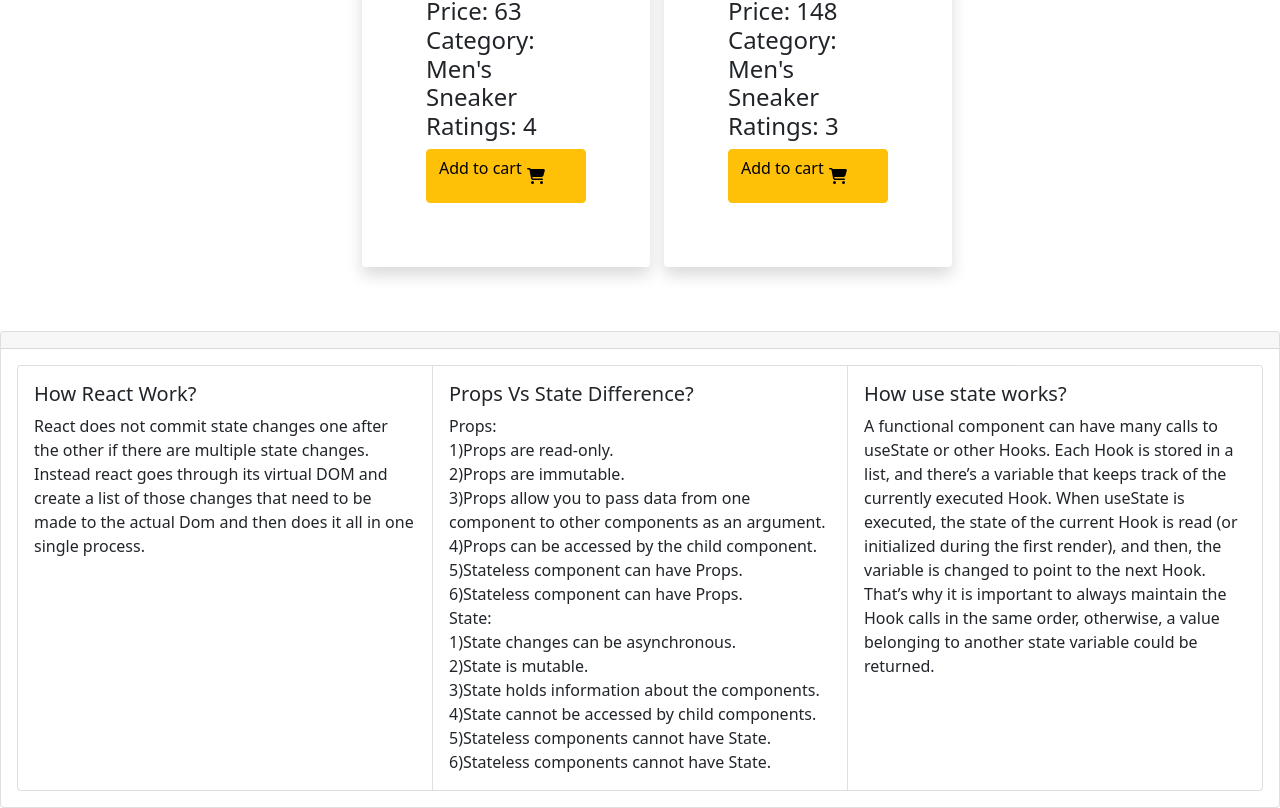
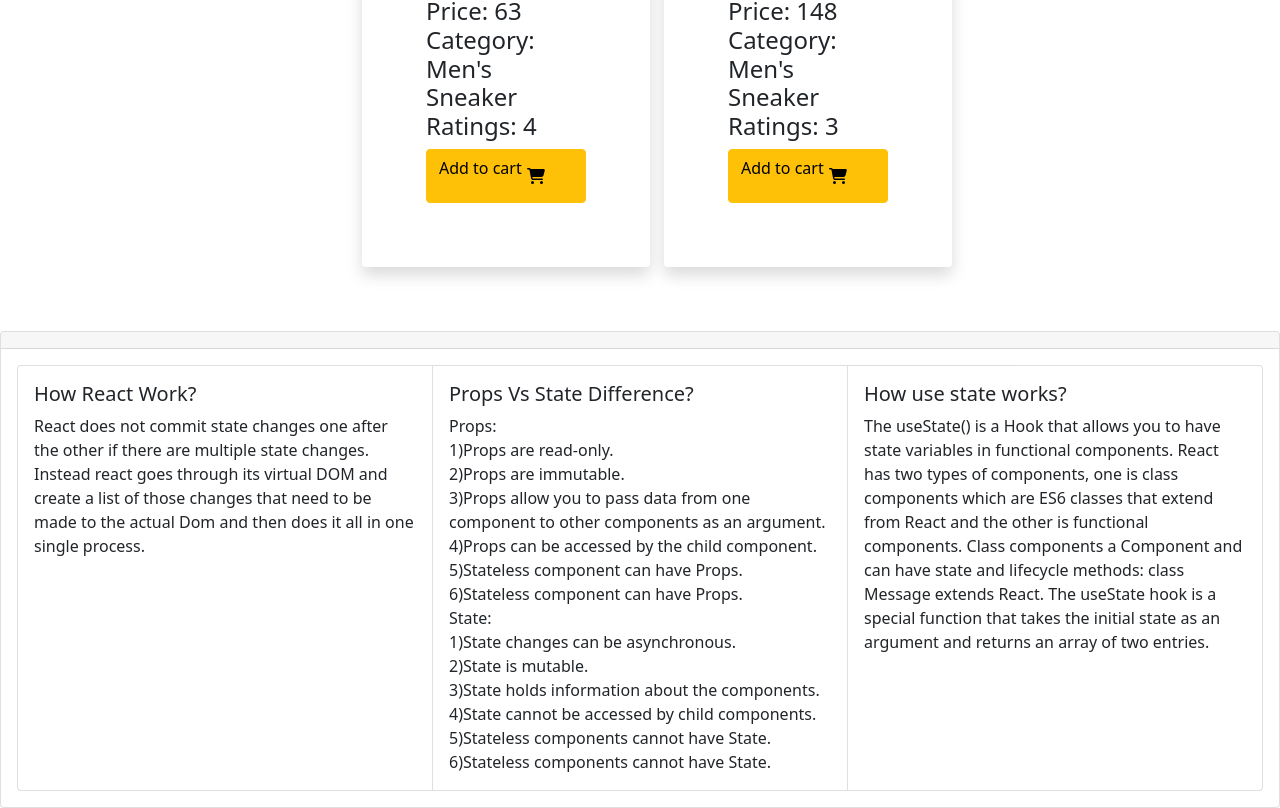
Before and after one commit to HrituRaz33/the-shoe-rack, a React (Create React App) app: page / in a window 1280 px wide. Shown: the part 2955-3763 px from the top of the page. Built offline with nearby package versions, Linux system fonts and the light colour scheme.

Commit message:
all done

```diff
--- a/src/Question/Question.js
+++ b/src/Question/Question.js
@@ -43,11 +43,7 @@
 
     <div class="card-body">
       <h5 class="card-title">How use state works?</h5>
-      <p class="card-text">A functional component can have many calls to useState or other Hooks. Each Hook is stored in a list, and there’s a variable that keeps track of the currently executed Hook.
-
-When useState is executed, the state of the current Hook is read (or initialized during the first render), and then, the variable is changed to point to the next Hook.
-
-That’s why it is important to always maintain the Hook calls in the same order, otherwise, a value belonging to another state variable could be returned.</p>
+      <p class="card-text">The useState() is a Hook that allows you to have state variables in functional components. React has two types of components, one is class components which are ES6 classes that extend from React and the other is functional components. Class components a Component and can have state and lifecycle methods: class Message extends React. The useState hook is a special function that takes the initial state as an argument and returns an array of two entries. </p>
     </div>
   </div>
 </div>
```
